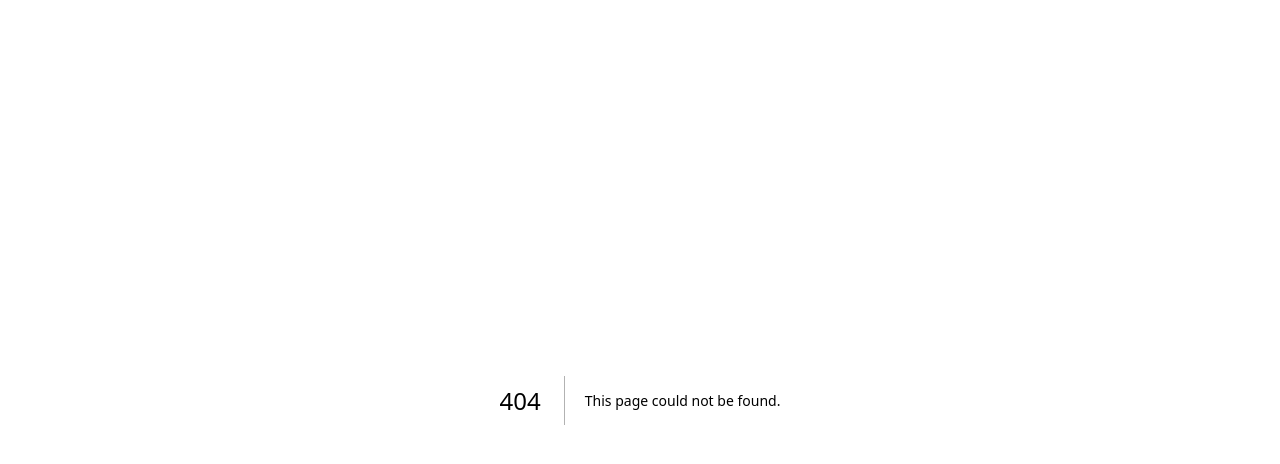
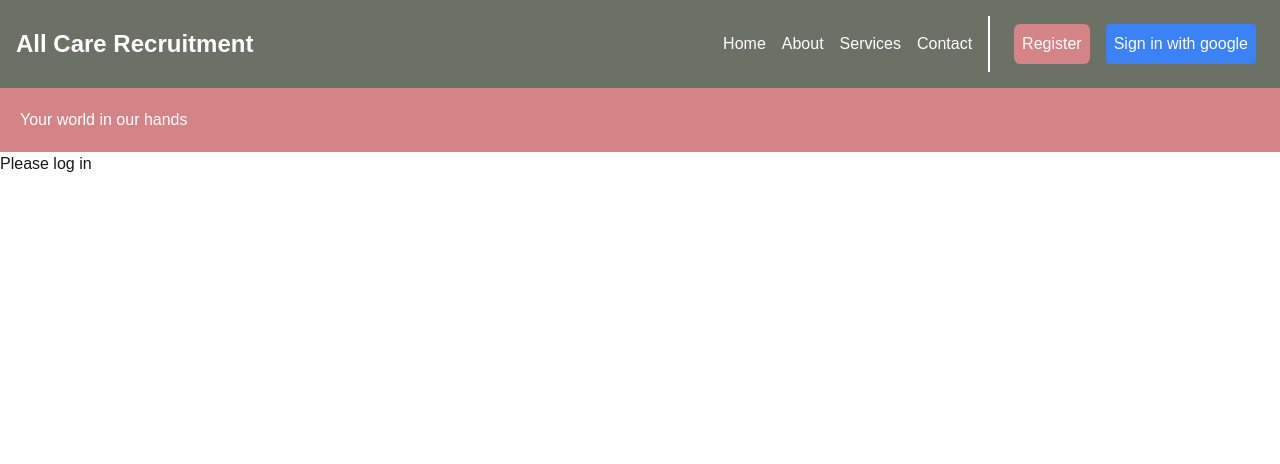
Before and after one commit to AllCareRecruitment/allcare, a Next.js app: page /login in a window 1280 px wide. Before the commit this address had no page. Shown: the top 464 px of the page. Built offline with nearby package versions, Linux system fonts and the light colour scheme; no server answers.

Commit message:
implement google login

```diff
--- /dev/null
+++ b/app/(ui)/(pages)/dashboard/page.tsx
@@ -0,0 +1,4 @@
+
+export default function Dashboard() {
+    return <p>Dashboard</p>
+}
--- /dev/null
+++ b/app/(ui)/(pages)/login/page.tsx
@@ -0,0 +1,17 @@
+'use client'
+import { useSearchParams } from 'next/navigation'
+
+export default function Login() {
+    const searchParams = useSearchParams()
+    const status = searchParams.get('status')
+
+    if (status) {
+        return <p>Error: {status}</p>
+    }
+
+    return (
+        <div>
+            <p>Please log in</p>
+        </div>
+    )
+}
--- /dev/null
+++ b/app/(ui)/(pages)/sessionWrapper.tsx
@@ -0,0 +1,18 @@
+'use client'
+
+import { SessionProvider } from 'next-auth/react'
+import { ReactNode } from 'react'
+import { Session } from 'next-auth'
+
+type SessionWrapperProps = {
+    session: Session | null;
+    children: ReactNode;
+};
+
+export default function SessionWrapper({ session, children }: SessionWrapperProps) {
+    return (
+        <SessionProvider session={session}>
+            {children}
+        </SessionProvider>
+    )
+}
--- a/app/(ui)/components/navbar/navbar.component.tsx
+++ b/app/(ui)/components/navbar/navbar.component.tsx
@@ -1,13 +1,24 @@
+'use client'
+
 import React from 'react'
 import { MenuItems } from '@/app/(ui)/models/menu.model'
+import { signIn, signOut, useSession } from 'next-auth/react'
+import { useLoading } from '@/app/(ui)/context/LoadingContext'
 
 interface HeaderProps {
     menuItems: MenuItems[];
 }
 
 const Navbar: React.FC<HeaderProps> = ({ menuItems }) => {
+    const { setLoading } = useLoading()
+    const { data: session } = useSession()
+
+    const handleSignIn = () => {
+        setLoading(true)
+        signIn('google', { callbackUrl: '/dashboard' }).then(() => setLoading(false))
+    }
     return (
-        <header className="bg-jobseekers text-white p-4 grid grid-cols-2 h-16">
+        <header className="bg-jobseekers text-white p-4 grid grid-cols-2 items-center">
             {/*<Image src="/logo.png" alt="Logo" width={100} height={100} layout="responsive" />*/}
             <h1 className="text-2xl font-bold">All Care Recruitment</h1>
             <nav className="flex justify-end items-center">
@@ -20,16 +31,31 @@ const Navbar: React.FC<HeaderProps> = ({ menuItems }) => {
                 }
 
                 <div className="border-l-2 border-white ml-2">
-                    <a href="/login" className="text-white hover:underline ml-4 p-2 bg-secondary rounded-md">
-                        Login
-                    </a>
-
-                    <a href="/register" className="text-white hover:underline ml-4 p-2 bg-accent rounded-md">
-                        Register
-                    </a>
+                    {session ?
+                        <div className="ml-4 p-2 flex gap-4 items-center">
+                            <p>Welcome, {session.user?.name}!</p>
+                            <button
+                                onClick={() => signOut({ callbackUrl: '/login' })}
+                                className="p-2 bg-red-500 text-white rounded"
+                            >
+                                Sign out
+                            </button>
+                        </div>
+                        :
+                        <div className="ml-4 p-2 flex gap-4 items-center">
+                            <a href="/register" className="text-white p-2 bg-accent rounded-md">
+                                Register
+                            </a>
+                            <button
+                                onClick={() => handleSignIn()}
+                                className="bg-blue-500 p-2 text-white rounded"
+                            >
+                                Sign in with google
+                            </button>
+                        </div>
+                    }
                 </div>
             </nav>
-
         </header>
     )
 }
--- /dev/null
+++ b/app/api/(routes)/auth/[...nextauth]/route.ts
@@ -0,0 +1,53 @@
+import NextAuth, { User, Session } from 'next-auth'
+import GoogleProvider from 'next-auth/providers/google'
+import { JWT } from 'next-auth/jwt'
+const baseUrl = process.env.BASE_URL
+
+export const authOptions = {
+    providers: [
+        GoogleProvider({
+            clientId: process.env.GOOGLE_CLIENT_ID!,
+            clientSecret: process.env.GOOGLE_CLIENT_SECRET!,
+        }),
+    ],
+    callbacks: {
+        async signIn({ user }: {
+            user: User
+        }) {
+            try {
+                const response = await fetch(`${baseUrl}/api/login`, {
+                    method: 'POST',
+                    headers: {
+                        'Content-Type': 'application/json',
+                    },
+                    body: JSON.stringify({
+                        email: user.email,
+                    }),
+                })
+
+                const data = await response.json()
+                if (response.ok && data.user) {
+                    return true
+                }
+
+                return `${baseUrl}/login/?status=userNotFound`
+
+            } catch (error) {
+                return `${baseUrl}/login?status=signInFailed&message=${error}`
+            }
+        },
+        async session({ session, token }: {
+            session: Session
+            token: JWT
+        }) {
+            if (token?.email && session.user) {
+                session.user.email = token.email
+            }
+            return session
+        }
+    },
+    secret: process.env.NEXTAUTH_SECRET,
+}
+
+const handler = NextAuth(authOptions)
+export { handler as GET, handler as POST }
--- /dev/null
+++ b/app/api/(routes)/login/route.ts
@@ -0,0 +1,14 @@
+import { NextRequest, NextResponse } from 'next/server'
+import { login } from '@/app/api/services/login.service'
+
+export async function POST(req: NextRequest) {
+    try {
+        const body = await req.json()
+        return await login(body.email)
+    } catch (errors) {
+        return NextResponse.json(
+            { error: 'Failed to fetch users', errors },
+            { status: 500 }
+        )
+    }
+}
--- /dev/null
+++ b/app/api/services/login.service.ts
@@ -0,0 +1,21 @@
+import { NextResponse } from 'next/server'
+import { getUserByEmail } from '@/app/api/services/user.service'
+
+export async function login(email: string) {
+    if (!email) {
+        return NextResponse.json(
+            { error: 'Email is required' },
+            { status: 400 }
+        )
+    }
+
+    const user = await getUserByEmail(email)
+    if (!user) {
+        return NextResponse.json(
+            { error: 'User not found' },
+            { status: 404 }
+        )
+    }
+
+    return NextResponse.json({ user }, { status: 200 })
+}
--- a/app/layout.tsx
+++ b/app/layout.tsx
@@ -1,20 +1,27 @@
-
 import React from 'react'
 import { LoadingProvider } from './(ui)/context/LoadingContext'
 import Spinner from './(ui)/components/spinner'
 import { RegistrationProvider } from './(ui)/context/RegistrationContext'
-export default function RootLayout({
-    children,
-}: Readonly<{
+import { getServerSession } from 'next-auth'
+import { authOptions } from '@/app/api/(routes)/auth/[...nextauth]/route'
+import SessionWrapper from '@/app/(ui)/(pages)/sessionWrapper'
+
+type LayoutProps = {
     children: React.ReactNode;
-}>) {
+};
+
+export default async function RootLayout({ children }: LayoutProps) {
+    const session = await getServerSession(authOptions)
+
     return (
         <html lang="en">
             <body>
                 <LoadingProvider>
                     <RegistrationProvider>
                         <Spinner />
-                        {children}
+                        <SessionWrapper session={session}>
+                            {children}
+                        </SessionWrapper>
                     </RegistrationProvider>
                 </LoadingProvider>
             </body>
--- a/middleware.ts
+++ b/middleware.ts
@@ -20,5 +20,5 @@ function composeMiddleware(middlewares: Middleware[]) {
 export const middleware = composeMiddleware([authMiddleware, loggingMiddleware])
 
 export const config = {
-    matcher: ['/api/:path*'],
+    matcher: ['/api/user/:path*', '/api/users/:path*'],
 }
--- a/package.json
+++ b/package.json
@@ -13,11 +13,13 @@
     "@prisma/client": "^6.3.1",
     "bcrypt": "^5.1.1",
     "next": "15.1.6",
+    "next-auth": "^4.24.11",
     "prisma": "^6.3.1",
     "react": "^19.0.0",
     "react-dom": "^19.0.0"
   },
   "devDependencies": {
+    "@types/next-auth": "^3.13.0",
     "@types/node": "^20",
     "@types/react": "^19",
     "@types/react-dom": "^19",
```
Also changed, not shown: 1 other file (tests, documents, lock files or other folders).
